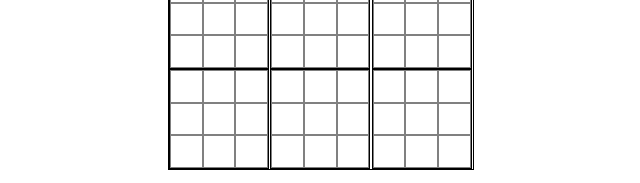
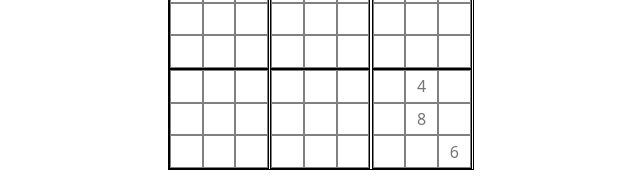
Before and after one commit to Hack-Weekly/saffron-wolf-sudoku, a website: page index.html in a window 1280 px wide. Shown: the part 148-331 px from the top of the page, 319-959 px from the left. Drawn offline with nearby package versions, Linux system fonts and the light colour scheme.

```diff
--- a/index.html
+++ b/index.html
@@ -109,14 +109,14 @@
           </div>
           <div type="input" class="grid-item">
               <input class="grid-square" id="grid_9.1" onkeyup="inputEventHandler(this)"></input>
-              <input class="grid-square" id="grid_9.2" onkeyup="inputEventHandler(this)"></input>
+              <input class="grid-square" id="grid_9.2" onkeyup="inputEventHandler(this)" placeholder="4"></input>
               <input class="grid-square" id="grid_9.3" onkeyup="inputEventHandler(this)"></input>
               <input class="grid-square" id="grid_9.4" onkeyup="inputEventHandler(this)"></input>
-              <input class="grid-square" id="grid_9.5" onkeyup="inputEventHandler(this)"></input>
+              <input class="grid-square" id="grid_9.5" onkeyup="inputEventHandler(this)" placeholder="8"></input>
               <input class="grid-square" id="grid_9.6" onkeyup="inputEventHandler(this)"></input>
               <input class="grid-square" id="grid_9.7" onkeyup="inputEventHandler(this)"></input>
               <input class="grid-square" id="grid_9.8" onkeyup="inputEventHandler(this)"></input>
-              <input class="grid-square" id="grid_9.9" onkeyup="inputEventHandler(this)"></input>
+              <input class="grid-square" id="grid_9.9" onkeyup="inputEventHandler(this)" placeholder="6"></input>
           </div>
       </div>
       <p class="descr"></p>
--- a/server.js
+++ b/server.js
@@ -1,6 +1,8 @@
 const express = require("express");
 const app = express();
 const PORT = 3000;
+
+app.use(express.static("public"));
 
 app.get("/", (req, res) => {
   res.sendFile(__dirname + "/index.html");
```
Also changed, not shown: public/css/index.css (renamed from CSS/index.css), public/css/reset.css (renamed from CSS/reset.css), public/images/solution.png (renamed from images/solution.png).
